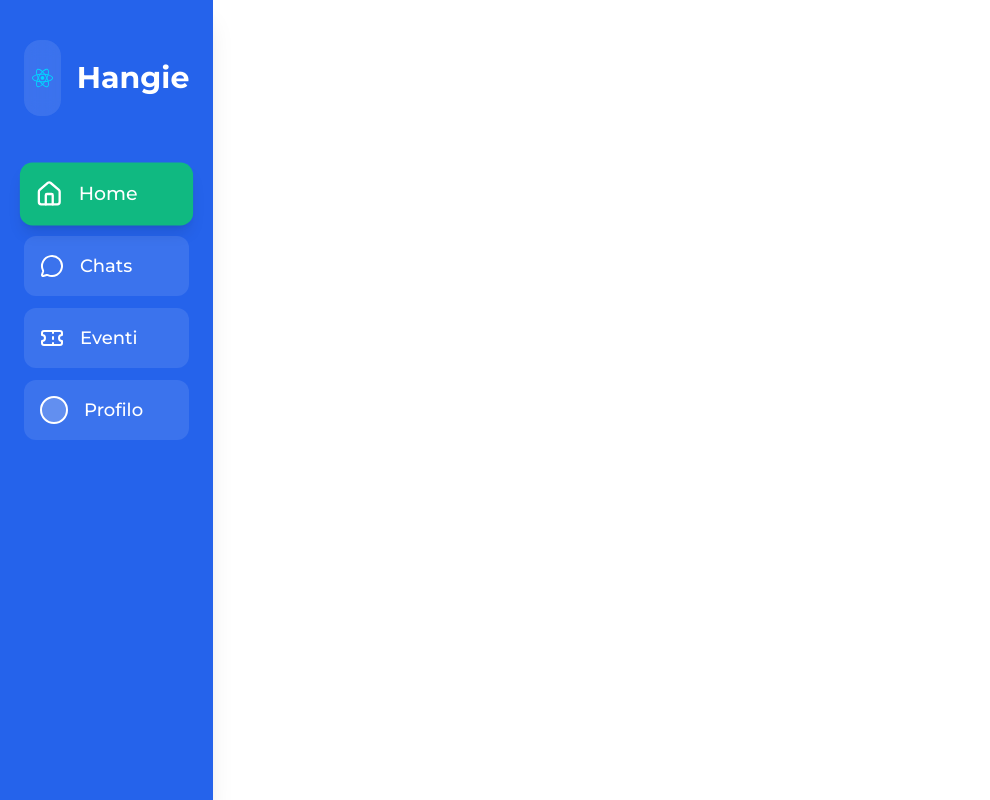
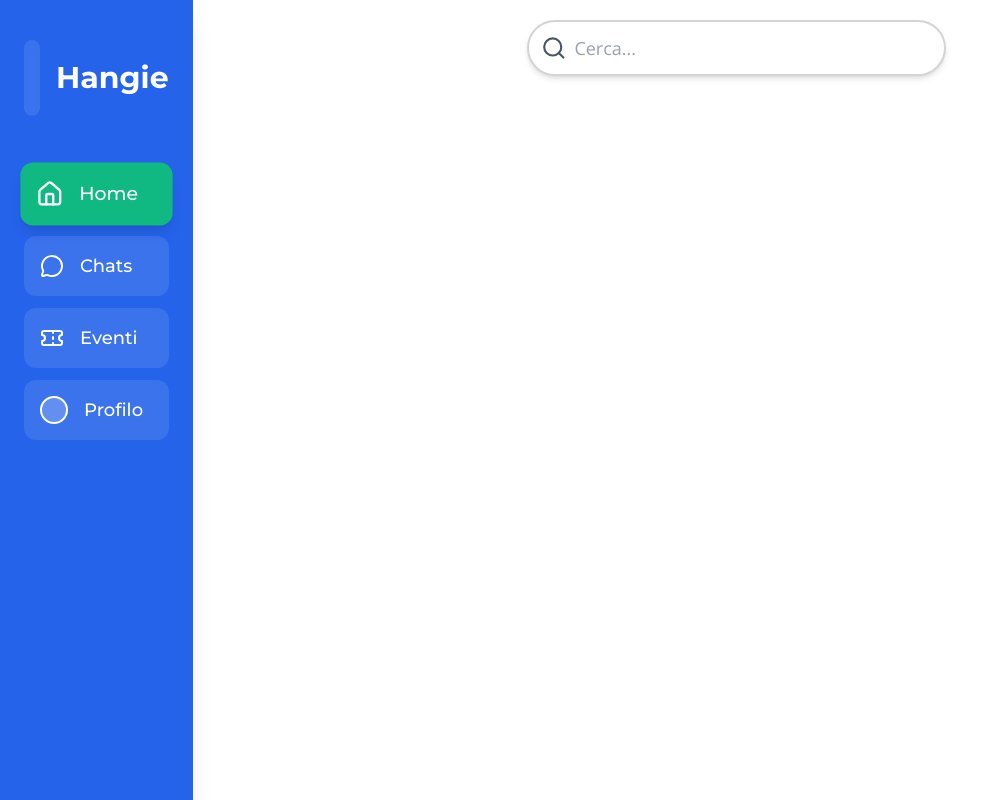
Before and after one commit to AlessioxDark/hangie, a React (Vite) app in the folder frontend/hangie-frontend/: page / in a window 1280 px wide. Shown: the whole page, without its empty margins (0-990 px from the left). Built offline with nearby package versions, Linux system fonts and the light colour scheme.

Commit message:
aggiunta prima versione della searchbar in Home

```diff
--- a/frontend/hangie-frontend/src/app/App.tsx
+++ b/frontend/hangie-frontend/src/app/App.tsx
@@ -5,7 +5,7 @@ import Sidebar from './pages/Sidebar';
 function App() {
 	return (
 		<BrowserRouter>
-			<div className="h-screen w-full">
+			<div className="h-screen w-full flex flex-row">
 				<Sidebar />
 				<Routes>
 					<Route path="/" element={<Home />}></Route>
--- a/frontend/hangie-frontend/src/app/pages/Home.tsx
+++ b/frontend/hangie-frontend/src/app/pages/Home.tsx
@@ -1,7 +1,12 @@
 import React from 'react';
+import SearchBar from '../../components/SearchBar';
 
 const Home = () => {
-	return <div></div>;
+	return (
+		<div className="box-border p-5 w-full h-full flex justify-center ">
+			<SearchBar />
+		</div>
+	);
 };
 
 export default Home;
--- /dev/null
+++ b/frontend/hangie-frontend/src/components/SearchBar.tsx
@@ -0,0 +1,33 @@
+import { Search, X } from 'lucide-react';
+import React, { useState } from 'react';
+const SearchBar = () => {
+	const [inputValue, setInputValue] = useState('');
+	const handleClearInput = () => {
+		setInputValue('');
+	};
+	return (
+		<div className="border-2 border-neutral-300 p-3 w-2/5 h-14 rounded-full flex flex-row justify-between items-center shadow-md bg-white">
+			<div className="flex gap-2 flex-row w-full items-center">
+				<Search size={28} className="text-gray-600" />
+				<input
+					type="text"
+					className="w-full h-full text-lg outline-none font-body flex items-center placeholder-gray-400"
+					placeholder="Cerca..."
+					onInput={(e) => {
+						setInputValue(e.target.value);
+					}}
+					value={inputValue}
+				/>
+			</div>
+			{inputValue !== '' && (
+				<X
+					size={28}
+					className="text-gray-600 cursor-pointer "
+					onClick={handleClearInput}
+				/>
+			)}
+		</div>
+	);
+};
+
+export default SearchBar;
```
